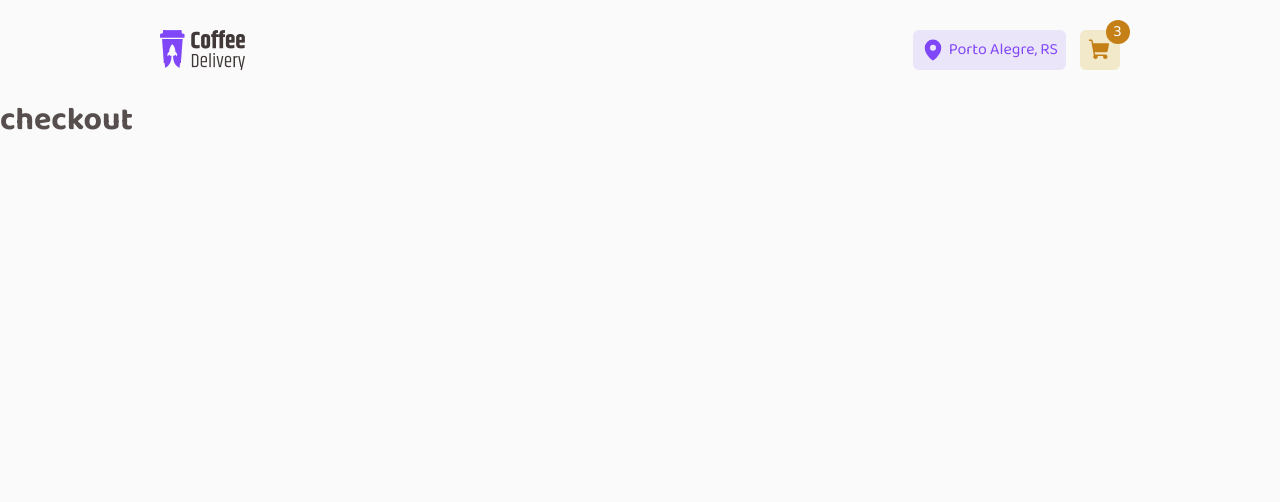
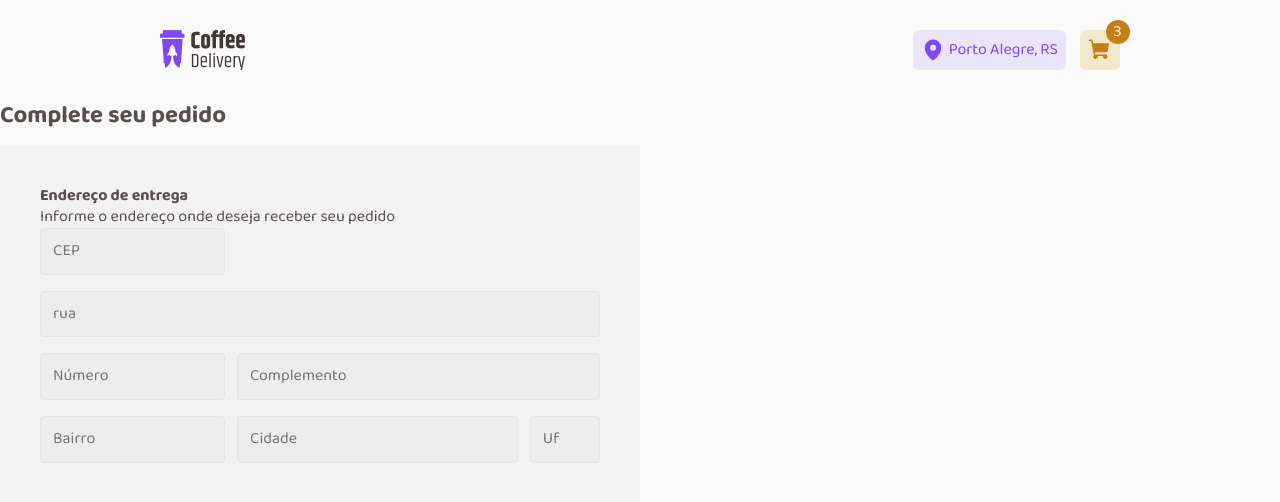
Before and after one commit to karendantas/coffee_delivery_reactjs, a React (Vite) app: page /checkout in a window 1280 px wide. Shown: the top 502 px of the page. Built offline with nearby package versions, Linux system fonts and the light colour scheme; the HTML template or start-up script is replaced by a standard one.

Commit message:
feat: start adress form in checkout page

```diff
--- /dev/null
+++ b/src/components/form/index.tsx
@@ -0,0 +1,45 @@
+import { AddressFormContent, BaseInput, FormGroup, InlineInputs } from './styles';
+
+export function AddressForm(){
+    return (
+        <AddressFormContent>
+
+            <FormGroup>
+                <BaseInput type="text" placeholder='CEP' />
+            </FormGroup>
+
+            <FormGroup>
+                <BaseInput type="text" size='full'  placeholder='rua' />
+            </FormGroup>
+
+            <InlineInputs columns={2}>
+                <FormGroup>
+                    <BaseInput type="text" placeholder='Número' />
+                </FormGroup>
+
+                <FormGroup>
+                    <BaseInput type="text" size='full' placeholder='Complemento' />
+                </FormGroup>
+            </InlineInputs>
+
+
+            <InlineInputs columns={3}>
+                <FormGroup>
+                    <BaseInput type="text" placeholder='Bairro' />
+                </FormGroup>
+
+                <FormGroup>
+                    <BaseInput type="text" size='full' placeholder='Cidade' />
+                </FormGroup>
+
+                <FormGroup>
+                    <BaseInput type="text" size='full' placeholder='Uf' />
+                </FormGroup>
+
+            </InlineInputs>
+
+
+
+        </AddressFormContent>
+    )
+}
--- /dev/null
+++ b/src/components/form/styles.ts
@@ -0,0 +1,40 @@
+import styled from 'styled-components';
+
+
+export const AddressFormContent = styled.div`
+    display: flex;
+    flex-direction: column;
+    gap: 1rem;
+    border-radius: 6px;
+`;
+
+interface InputProps {
+    size?: 'full';
+}
+export const BaseInput = styled.input<InputProps>`
+    background-color: ${props => props.theme['base-input']};
+    border: 1px solid ${props => props.theme['base-button']};
+
+    padding: 0.75rem;
+    border-radius: 4px;
+    outline:none;
+
+    display: flex;
+    width: ${ props => props.size === 'full' ? '100%' : 'auto' };
+
+    `
+
+export const FormGroup = styled.div`
+
+
+`
+
+interface InlineInputsProps{
+    columns: number;
+}
+export const InlineInputs = styled.div<InlineInputsProps>`
+
+    display: grid;
+    grid-template-columns: ${props => props.columns === 2 ? '1fr 2fr' : '1fr 4fr 1fr'};
+    gap: 0.75rem;
+`
--- a/src/pages/checkout/index.tsx
+++ b/src/pages/checkout/index.tsx
@@ -1,5 +1,21 @@
+import { AddressForm } from '../../components/form';
+import { CheckoutContainer, FormContainer } from './styles';
+
 export function Checkout(){
     return (
-        <h1>checkout</h1>
+
+        <CheckoutContainer>
+            <FormContainer>
+                <h2>Complete seu pedido </h2>
+                <div className = "address-form" >
+                    <div className="infos">
+                        <h4>Endereço de entrega</h4>
+                        <span>Informe o endereço onde deseja receber seu pedido</span>
+                    </div>
+
+                    <AddressForm />
+                </div>
+            </FormContainer>
+        </CheckoutContainer>
     )
 }
--- /dev/null
+++ b/src/pages/checkout/styles.ts
@@ -0,0 +1,32 @@
+import styled from 'styled-components';
+
+export const CheckoutContainer = styled.div`
+    width: 100%;
+    height: 100vh;
+
+    display: grid;
+    grid-template-columns: 640px 1fr;
+
+
+`;
+
+export const FormContainer = styled.div`
+
+
+    & .address-form{
+        width: 100%;
+        flex: 1;
+        margin-top: 0.9375rem;
+
+        background-color: ${props => props.theme['base-card']};
+
+        padding: 2.5rem;
+
+        display: flex;
+        flex-direction: column;
+
+    }
+
+
+
+`;
--- a/src/pages/home/index.tsx
+++ b/src/pages/home/index.tsx
@@ -75,15 +75,6 @@ export function Home(){
             <h1>Nossos cafés</h1>
             <ProductsContent>
                 <Card />
-                <Card />
-                <Card />
-                <Card />
-                <Card />
-                <Card />
-                <Card />
-                <Card />
-                <Card />
-                <Card />
             </ProductsContent>
         </ProductsContainer>
 
```
